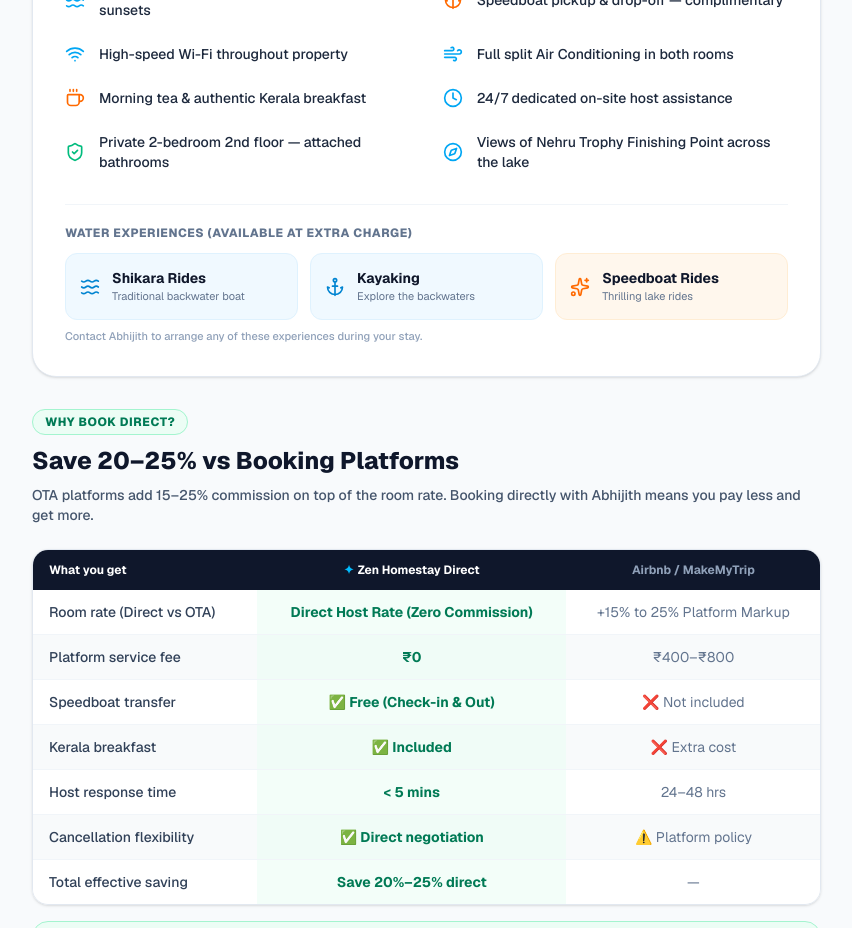
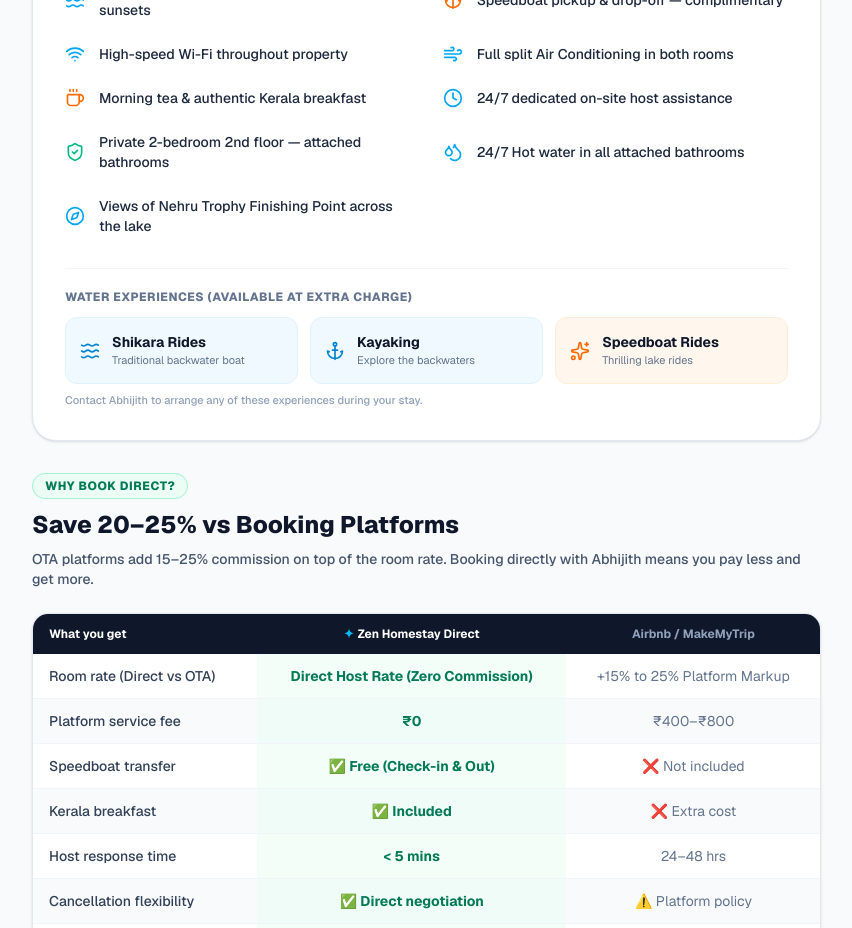
Before and after one commit to abhijithhost-bit/zen-homestay, a Next.js app: page / in a window 1280 px wide. Shown: the part 2780-3708 px from the top of the page, without its empty margins (0-852 px from the left). Built offline with nearby package versions, Linux system fonts and the light colour scheme; no server answers; the database is empty.

Commit message:
hot water added

```diff
--- a/src/app/page.tsx
+++ b/src/app/page.tsx
@@ -3,7 +3,7 @@ import Image from 'next/image';
 import type { Metadata } from 'next';
 import {
   ShieldCheck, Wifi, Wind, Utensils, Waves, Coffee,
-  Anchor, MessageCircle, Phone, Sparkles,
+  Anchor, MessageCircle, Phone, Sparkles, Droplets,
   Clock, BedDouble, Compass, Sun, ArrowRight, MapPin, Calendar, BookOpen
 } from 'lucide-react';
 import { BookingProvider } from './_components/BookingProvider';
@@ -350,6 +350,7 @@ export default function Home() {
                   <div className="flex items-center gap-3.5 py-1"><Coffee className="w-5 h-5 text-orange-500 shrink-0" /><span className="font-medium">Morning tea &amp; authentic Kerala breakfast</span></div>
                   <div className="flex items-center gap-3.5 py-1"><Clock className="w-5 h-5 text-sky-500 shrink-0" /><span className="font-medium">24/7 dedicated on-site host assistance</span></div>
                   <div className="flex items-center gap-3.5 py-1"><ShieldCheck className="w-5 h-5 text-emerald-500 shrink-0" /><span className="font-medium">Private 2-bedroom 2nd floor — attached bathrooms</span></div>
+                  <div className="flex items-center gap-3.5 py-1"><Droplets className="w-5 h-5 text-sky-500 shrink-0" /><span className="font-medium">24/7 Hot water in all attached bathrooms</span></div>
                   <div className="flex items-center gap-3.5 py-1"><Compass className="w-5 h-5 text-sky-500 shrink-0" /><span className="font-medium">Views of Nehru Trophy Finishing Point across the lake</span></div>
                 </div>
                 <div className="border-t border-slate-100 pt-5">
```
